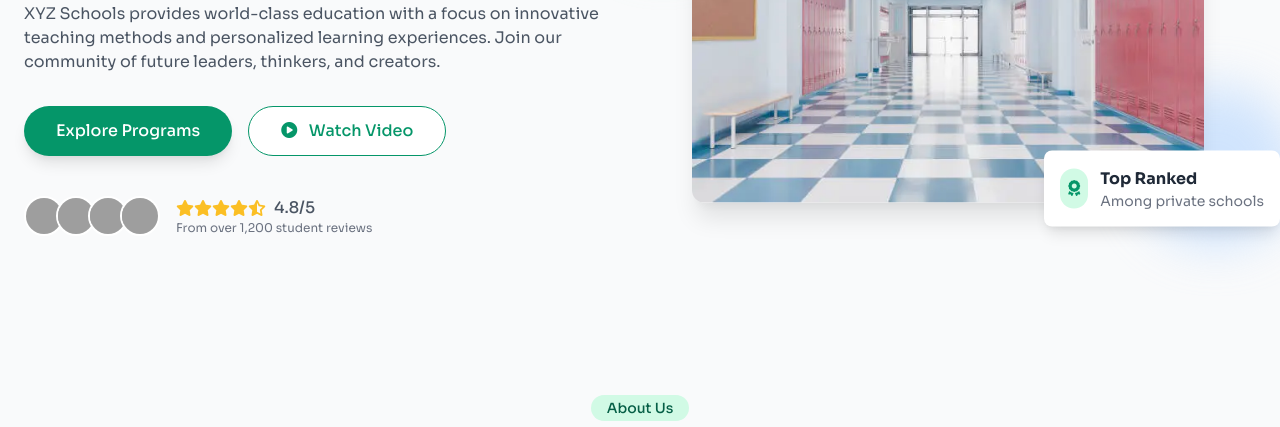
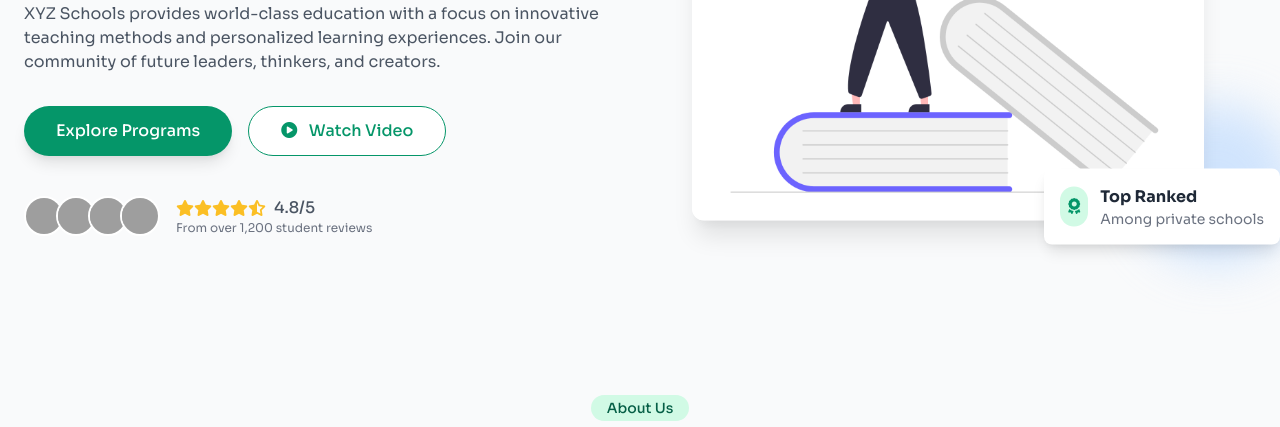
Before and after one commit to OlaiwonAbdullahi/grup-xyzschools, a plain HTML site: page index.html in a window 1280 px wide. Shown: the part 286-713 px from the top of the page. Drawn offline with nearby package versions, Linux system fonts and the light colour scheme; grey boxes are pictures that could not be loaded.

Commit message:
Update hero image source in index.html to hero1.png

```diff
--- a/index.html
+++ b/index.html
@@ -126,7 +126,7 @@
                         </div>
 
                         <div class="relative z-10 animate-float">
-                            <img src="/images/hero.png" alt="Students at XYZ School"
+                            <img src="/images/hero1.png" alt="Students at XYZ School"
                                 class="hero-image rounded-xl mx-auto w-full max-w-lg object-cover">
 
                             <div
```
Also changed, not shown: images/hero1.png (added).
